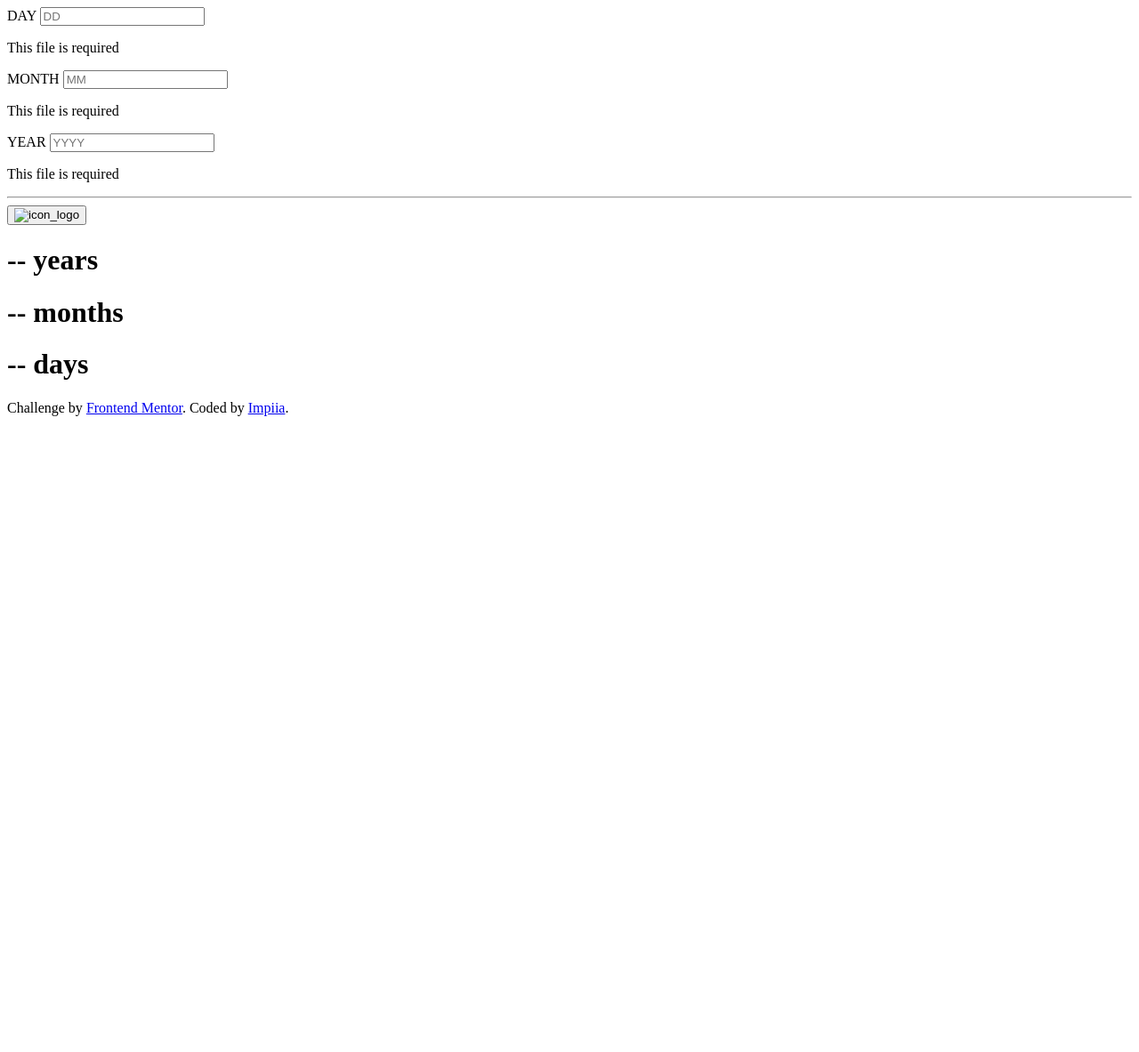
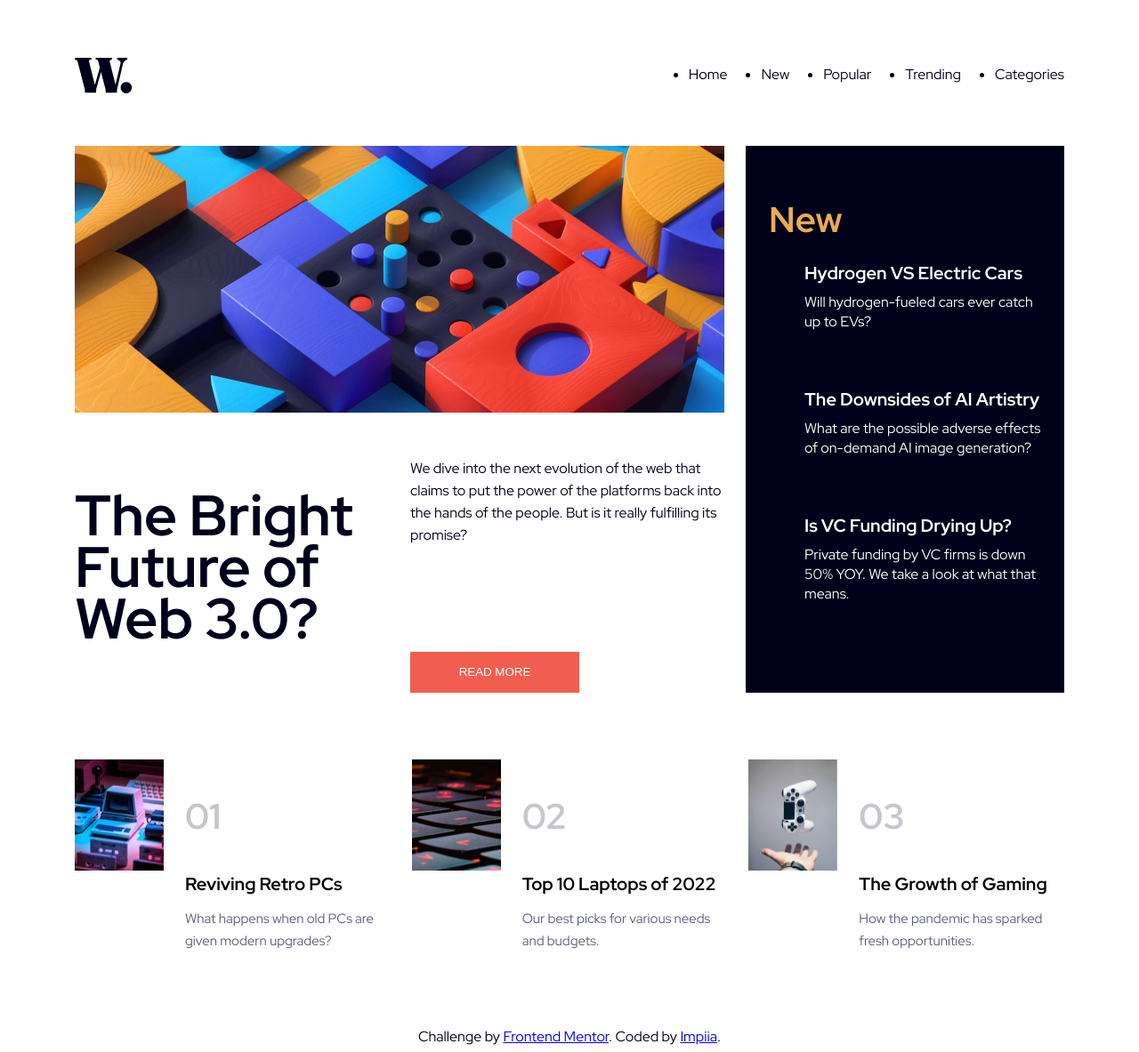
Before and after one commit to impiia/NewsHomepage, a plain HTML site: page index.html in a window 1280 px wide. Shown: the whole page at 89% size. Before the commit the page ends 800 px from the top, so only its background shows below. Drawn offline with Linux system fonts and the light colour scheme.

Commit message:
fix some issue

```diff
--- a/css/styles.css
+++ b/css/styles.css
@@ -20,7 +20,6 @@ body {
 .wrapper {
     max-width: 1112px;
     margin: 0 auto;
-    padding: 0 15px;
 }
 
 .header__wrapper {
@@ -234,6 +233,9 @@ body {
 }
 
 @media screen and (max-width: 1110px) {
+    .wrapper {
+        padding: 0 20px;
+    }
     .intro__cards {
         display: block;
     }
--- a/index.html
+++ b/index.html
@@ -1,59 +1,196 @@
 <!DOCTYPE html>
 <html lang="en">
+
 <head>
   <meta charset="UTF-8">
-  <meta name="viewport" content="width=device-width, initial-scale=1.0"> <!-- displays site properly based on user's device -->
- <link rel="stylesheet" type="text/css" href="./styles/style.css">
+  <meta name="viewport" content="width=device-width, initial-scale=1.0">
+  <!-- displays site properly based on user's device -->
+
   <link rel="icon" type="image/png" sizes="32x32" href="./assets/images/favicon-32x32.png">
+  <link rel="stylesheet" href="./css/reset.css">
+  <link rel="stylesheet" href="./css/styles.css">
+  <link rel="preconnect" href="https://fonts.googleapis.com">
+  <link rel="preconnect" href="https://fonts.gstatic.com" crossorigin>
+  <link href="https://fonts.googleapis.com/css2?family=Red+Hat+Display:wght@400;700;800&display=swap" rel="stylesheet">
 
-  <title>Frontend Mentor | Age calculator app</title>
-
-  <!-- Feel free to remove these styles or customise in your own stylesheet 👍 -->
+  <title>The Bright Future of Web 3.0</title>
 
 </head>
+
 <body>
-  <main>
-  <div class="card">
-  <div class="card-header">
-  <div class="form-group">
-    <label for="day-input">DAY</label>
-    <input type="text" id="day-input" name="day" placeholder="DD">
-    <p id="dayErrorText">This file is required</p>
+  <header class="header">
+    <div class="wrapper">
+      <div class="header__wrapper">
+        <div class="header__logo">
+          <a href="#!" class="header__logo-link">
+            <img src="./assets/images/logo.svg" alt="The Bright Future of Web 3.0" class="header__logo-pic">
+          </a>
         </div>
-  <div class="form-group">
-    <label for="month-input">MONTH</label>
-    <input type="text" id="month-input" name="month" placeholder="MM">
-      <p id="monthErrorText">This file is required</p>
+
+        <nav class="header__nav">
+          <ul class="header__list">
+            <li class="header__item">
+              <a href="#!" class="header__link">Home</a>
+            </li>
+
+            <li class="header__item">
+              <a href="#!" class="header__link">New</a>
+            </li>
+
+            <li class="header__item">
+              <a href="#!" class="header__link">Popular</a>
+            </li>
+
+            <li class="header__item">
+              <a href="#!" class="header__link">Trending</a>
+            </li>
+
+            <li class="header__item">
+              <a href="#!" class="header__link">Categories</a>
+            </li>
+          </ul>
+
+          <div class="header__nav-close">
+            <span class="header__nav-close-line"></span>
+            <span class="header__nav-close-line"></span>
           </div>
-  <div class="form-group">
-    <label for="year-input">YEAR</label>
-    <input type="text" id="year-input" name="year" placeholder="YYYY">
-      <p id="yearErrorText">This file is required</p>
-    </div>
-    </div>
-    <div class="button-group">
-    <hr class="line">
+        </nav>
 
-    <button type="submit" class="round" onclick="calcAge()">
-              <img
-                src="./assets/images/icon-arrow.svg"
-                class="icon_logo"
-                alt="icon_logo"
-              />
-      </button>
-    </div>
-      <div class="age-result">
-      <h1 id="years"><span class="dash">--</span> years</h1>
-      <h1 id="months"><span class="dash">--</span> months</h1>
-      <h1 id="days"><span class="dash">--</span> days</h1>
+        <div class="header__burger burger">
+          <span class="burger__line burger__line_first"></span>
+          <span class="burger__line burger__line_second"></span>
+          <span class="burger__line burger__line_third"></span>
 
         </div>
       </div>
+    </div>
+
+  </header>
+
+  <main class="main">
+
+    <section class="intro">
+      <div class="wrapper">
+        <div class="intro__cards">
+          <div class="intro__article-card">
+            <picture>
+              <source srcset="./assets/images/image-web-3-mobile.jpg" media="(max-width: 767px)">
+              <img src="./assets/images/image-web-3-desktop.jpg" alt="The Bright Future of Web 3.0?" class="intro__img">
+            </picture>
+            <div class="intro__article-card-row">
+              <div>
+                <h1 class="intro__title">
+                  The Bright Future of Web 3.0?
+                </h1>
+              </div>
+
+              <div class="intro__article-container">
+                <p class="intro__description">
+                  We dive into the next evolution of the web that claims to put the power of the platforms back into the
+                  hands of the people.
+                  But is it really fulfilling its promise?
+                </p>
+                <button class="btn__read-more">READ MORE</button>
+              </div>
+            </div>
+          </div>
+          <div class="right-banner__card">
+            <h2 class="right-banner__title">New</h2>
+
+            <ul class="news__list">
+
+              <li class="news__item">
+                <a href="#!" class="news__title"> Hydrogen VS Electric Cars </a>
+                <p class="news__text"> Will hydrogen-fueled cars ever catch up to EVs?
+                </p>
+              </li>
+
+              <li class="news__item">
+                <a href="#!" class="news__title">The Downsides of AI Artistry</a>
+                <p class="news__text">
+                  What are the possible adverse effects of on-demand AI image generation?
+                </p>
+              </li>
+
+              <li class="news__item">
+                <a href="#!" class="news__title">Is VC Funding Drying Up?</a>
+                <p class="news__text">
+                  Private funding by VC firms is down 50% YOY. We take a look at what that means.
+                </p>
+              </li>
+
+            </ul>
+          </div>
+        </div>
+      </div>
+    </section>
+
+    <section class="articles">
+      <div class="wrapper">
+        <div class="article__cards">
+
+          <div class="article__card">
+            <div class="article__card-pic">
+              <img src="./assets/images/image-retro-pcs.jpg" alt="Reviving Retro PCs" class="article__card-thum">
+            </div>
+            <div class="article__card-desc">
+              <h3 class="article__card-num">
+                01
+              </h3>
+              <a href="#!" class="article__card-title">
+                Reviving Retro PCs
+              </a>
+              <p class="article__card_text">
+                What happens when old PCs are given modern upgrades?
+              </p>
+            </div>
+          </div>
+
+          <div class="article__card">
+            <div class="article__card-pic">
+              <img src="./assets/images/image-top-laptops.jpg" alt="Top 10 Laptops of 2022" class="article__card-thum">
+            </div>
+            <div class="article__card-desc">
+              <h3 class="article__card-num">
+                02
+              </h3>
+              <a href="#!" class="article__card-title">
+                Top 10 Laptops of 2022
+              </a>
+              <p class="article__card_text">
+                Our best picks for various needs and budgets.
+              </p>
+            </div>
+          </div>
+
+          <div class="article__card">
+            <div class="article__card-pic">
+              <img src="./assets/images/image-gaming-growth.jpg" alt="The Growth of Gaming" class="article__card-thum">
+            </div>
+            <div class="article__card-desc">
+              <h3 class="article__card-num">
+                03
+              </h3>
+              <a href="#!" class="article__card-title">
+                The Growth of Gaming
+              </a>
+              <p class="article__card_text">
+                How the pandemic has sparked fresh opportunities.
+              </p>
+            </div>
+          </div>
+
+        </div>
+      </div>
+    </section>
   </main>
+
   <footer>
     <div class="attribution">
+    <div class="wrapper">
         Challenge by <a href="https://www.frontendmentor.io?ref=challenge" target="_blank">Frontend Mentor</a>.
         Coded by <a href="https://github.com/impiia">Impiia</a>.
+      </div>
     </div>
   </footer>
   <script src="index.js"></script>
```
Lines whose indentation alone changed are shown as unchanged.
